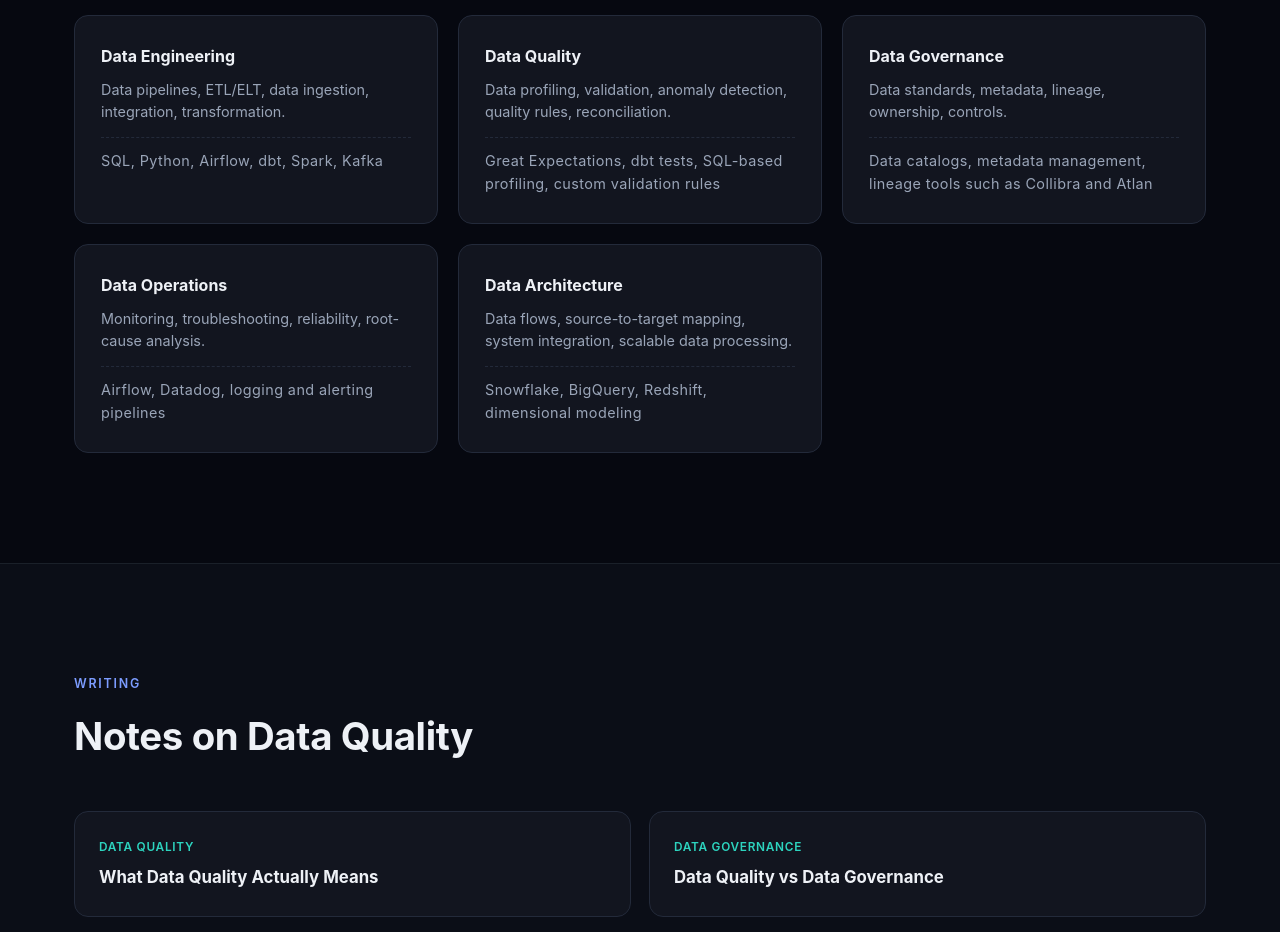
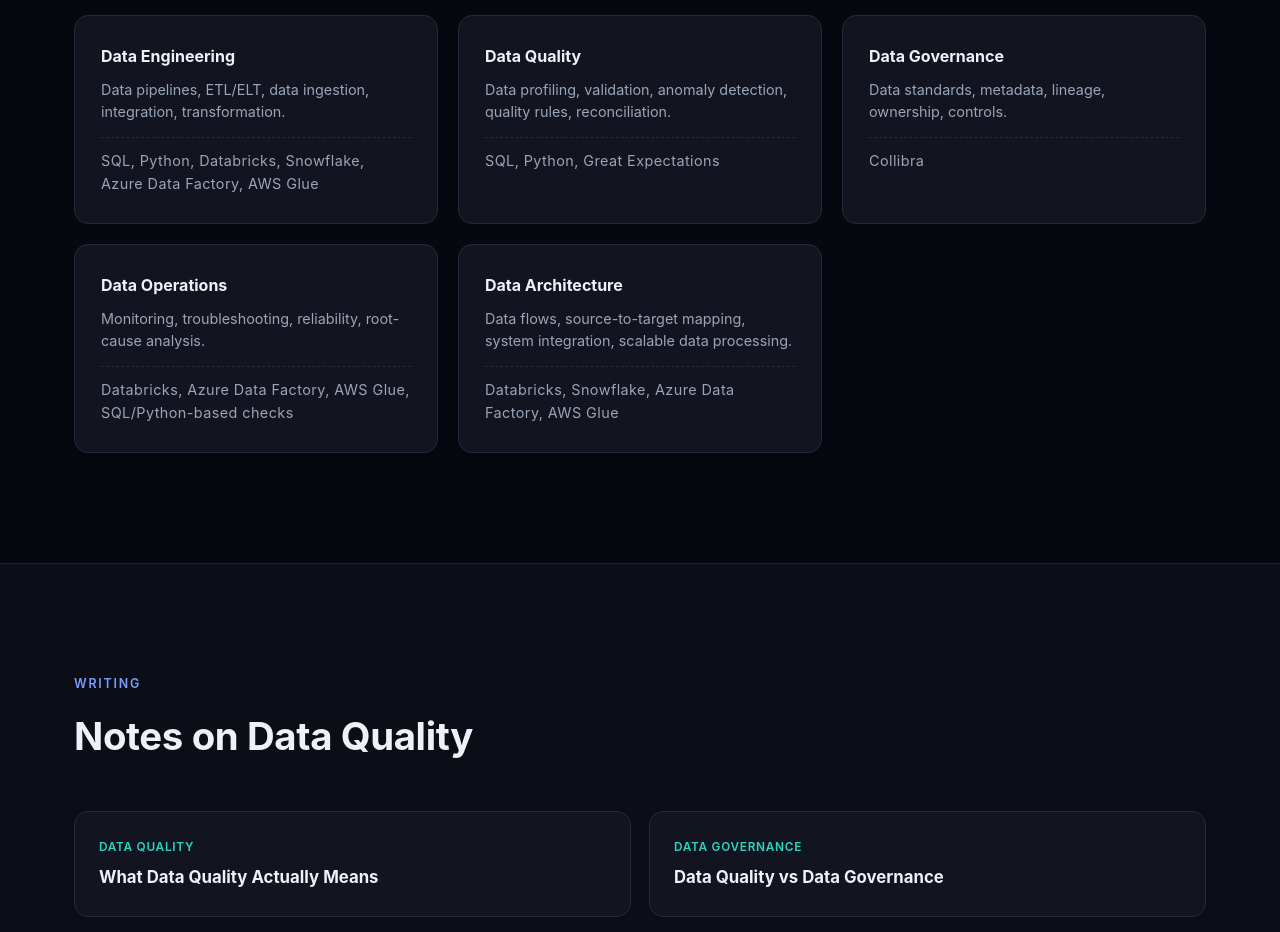
Before and after one commit to CPdevop/chandraprakash.tech, a plain HTML site: page index.html in a window 1280 px wide. Shown: the part 5520-6452 px from the top of the page. Drawn offline with Linux system fonts and the light colour scheme; a script that the page names is missing.

Commit message:
Replace placeholder tech stack with actual tools

```diff
--- a/index.html
+++ b/index.html
@@ -464,27 +464,27 @@
         <article class="expertise-card" data-animate="fade-up">
           <h3>Data Engineering</h3>
           <p>Data pipelines, ETL/ELT, data ingestion, integration, transformation.</p>
-          <p class="tools-placeholder">SQL, Python, Airflow, dbt, Spark, Kafka</p>
+          <p class="tools-placeholder">SQL, Python, Databricks, Snowflake, Azure Data Factory, AWS Glue</p>
         </article>
         <article class="expertise-card" data-animate="fade-up">
           <h3>Data Quality</h3>
           <p>Data profiling, validation, anomaly detection, quality rules, reconciliation.</p>
-          <p class="tools-placeholder">Great Expectations, dbt tests, SQL-based profiling, custom validation rules</p>
+          <p class="tools-placeholder">SQL, Python, Great Expectations</p>
         </article>
         <article class="expertise-card" data-animate="fade-up">
           <h3>Data Governance</h3>
           <p>Data standards, metadata, lineage, ownership, controls.</p>
-          <p class="tools-placeholder">Data catalogs, metadata management, lineage tools such as Collibra and Atlan</p>
+          <p class="tools-placeholder">Collibra</p>
         </article>
         <article class="expertise-card" data-animate="fade-up">
           <h3>Data Operations</h3>
           <p>Monitoring, troubleshooting, reliability, root-cause analysis.</p>
-          <p class="tools-placeholder">Airflow, Datadog, logging and alerting pipelines</p>
+          <p class="tools-placeholder">Databricks, Azure Data Factory, AWS Glue, SQL/Python-based checks</p>
         </article>
         <article class="expertise-card" data-animate="fade-up">
           <h3>Data Architecture</h3>
           <p>Data flows, source-to-target mapping, system integration, scalable data processing.</p>
-          <p class="tools-placeholder">Snowflake, BigQuery, Redshift, dimensional modeling</p>
+          <p class="tools-placeholder">Databricks, Snowflake, Azure Data Factory, AWS Glue</p>
         </article>
       </div>
     </div>
```
